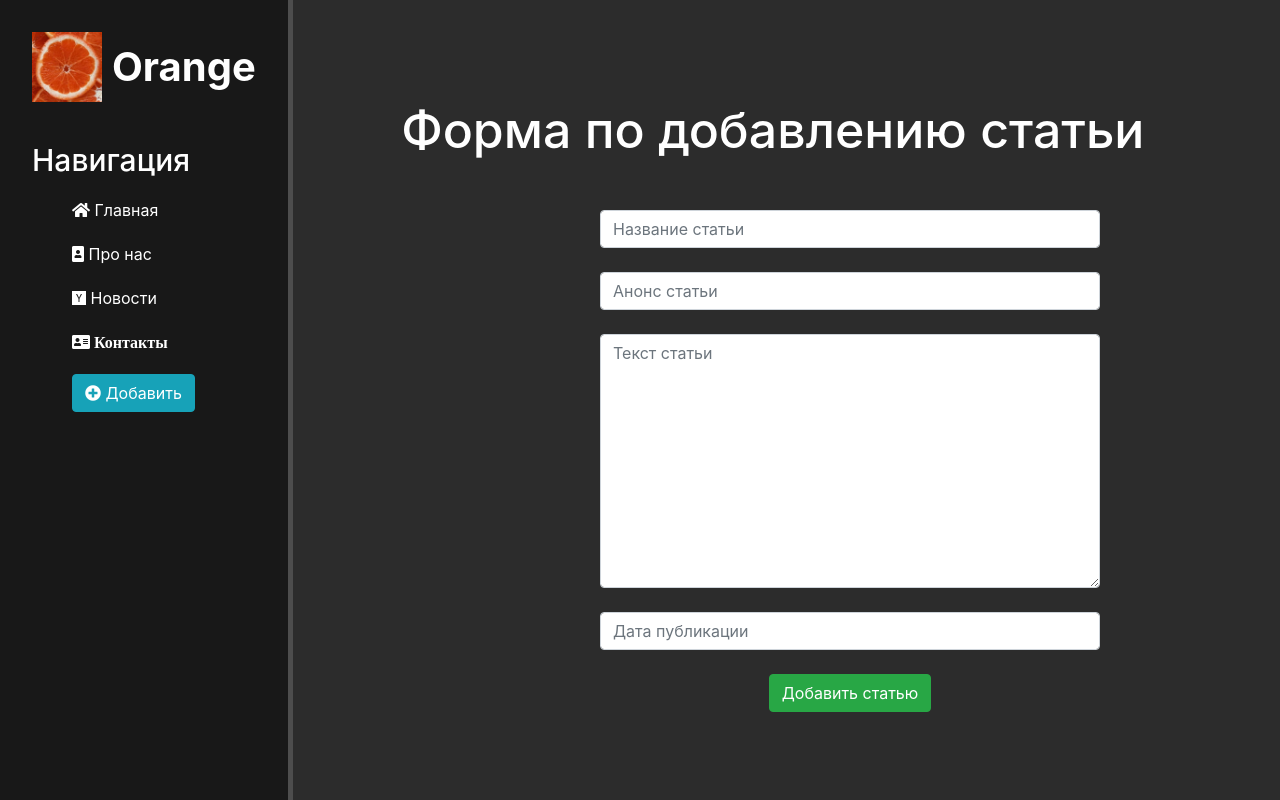
After one commit to Vladimir-82/django_it_proger, a Django app: page /news/create in a window 1280 px wide. The commit adds this page. Run offline with Django 4.2, Linux system fonts and the light colour scheme; some libraries are stand-ins or nearby versions.

Commit message:
lesson 9 complete

```diff
--- a/it_proger/main/static/main/css/main.css
+++ b/it_proger/main/static/main/css/main.css
@@ -61,3 +61,10 @@ main .features p {max-width: 400px; margin: 20px auto}
     margin: 20px 34%;
     text-align: left;
 }
+
+form {
+    margin-left: 32%;
+    width: 500px;
+    margin-top: 50px
+
+}
--- a/it_proger/main/templates/main/layout.html
+++ b/it_proger/main/templates/main/layout.html
@@ -19,7 +19,7 @@
             <a href="{% url 'about' %}"><li><i class="fas fa-portrait"></i> Про нас</li></a>
             <a href="{% url 'news_home' %}"><li><i class="fab fa-hacker-news"></i> Новости</i></li></a>
             <a href=""><li><i class="fas fa-address-card"> Контакты</i></li></a>
-
+            <a href="{% url 'create' %}"><li><button class="btn btn-info"><i class="fas fa-plus-circle"></i> Добавить</button></li></a>
         </ul>
     </aside>
     <main>
--- /dev/null
+++ b/it_proger/news/forms.py
@@ -0,0 +1,28 @@
+from .models import Articles
+from django.forms import ModelForm, TextInput, Textarea, DateTimeField
+
+
+class ActiclesForm(ModelForm):
+    class Meta:
+        model = Articles
+        fields = ['title', 'anons', 'full_text', 'date']
+
+        widgets = {
+            'title': TextInput(attrs={
+                'class': 'form-control',
+                'placeholder': 'Название статьи'
+            }),
+            'anons': TextInput(attrs={
+                'class': 'form-control',
+                'placeholder': 'Анонс статьи'
+            }),
+            'date': TextInput(attrs={
+                'class': 'form-control',
+                'placeholder': 'Дата публикации'
+
+            }),
+            'full_text': Textarea(attrs={
+                'class': 'form-control',
+                'placeholder': 'Текст статьи'
+            }),
+        }
--- /dev/null
+++ b/it_proger/news/templates/news/create.html
@@ -0,0 +1,18 @@
+{% extends 'main/layout.html' %}
+
+<title>{% block title %}Форма по добавлению статьи{% endblock %}</title>
+
+{% block content %}
+<div class="features">
+    <h1>Форма по добавлению статьи</h1>
+    <form method="post">
+        {% csrf_token %}
+        {{ form.title }}<br>
+        {{ form.anons }}<br>
+        {{ form.full_text }}<br>
+        {{ form.date }}<br>
+        <span>{{ error }}</span>
+        <button class="btn btn-success" type="submit">Добавить статью</button>
+    </form>
+</div>
+{% endblock %}
--- a/it_proger/news/templates/news/news_home.html
+++ b/it_proger/news/templates/news/news_home.html
@@ -10,6 +10,8 @@
                 <div class="alert alert-warning">
                     <h3>{{ element.title }}</h3>
                     <p>{{ element.anons }}</p>
+                    {{ element.full_text }}<br>
+                    {{ element.date }}
                 </div>
             {% endfor %}
         {% else %}
--- a/it_proger/news/urls.py
+++ b/it_proger/news/urls.py
@@ -3,4 +3,5 @@ from . import views
 
 urlpatterns = [
     path('', views.news_home, name='news_home'),
+    path('create', views.create, name='create')
     ]
--- a/it_proger/news/views.py
+++ b/it_proger/news/views.py
@@ -1,5 +1,6 @@
-from django.shortcuts import render
+from django.shortcuts import render, redirect
 from .models import Articles
+from .forms import ActiclesForm
 
 # Create your views here.
 
@@ -7,3 +8,24 @@ from .models import Articles
 def news_home(request):
     news = Articles.objects.order_by('-date')  # objects.all() получаем все объекты из модели models Articles
     return render(request, 'news/news_home.html', {'news': news})
+
+
+def create(request):
+    error = ''
+    if request.method == 'POST':
+        form = ActiclesForm(request.POST)
+        if form.is_valid():
+            form.save()
+            return redirect('news_home')
+        else:
+            error = 'Форма была неверной'
+
+
+    form = ActiclesForm()
+
+    data = {
+        'form': form,
+        'error': error
+    }
+
+    return render(request, 'news/create.html', data)
```
Also changed, not shown: it_proger/db.sqlite3, it_proger/news/migrations/0001_initial.py.
